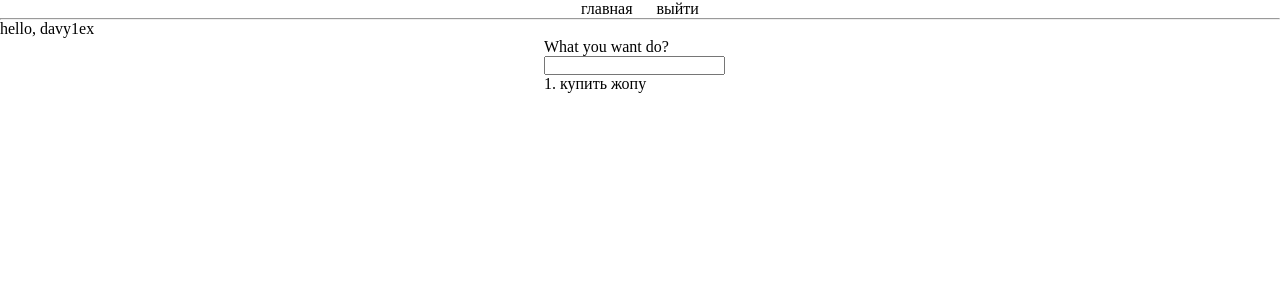
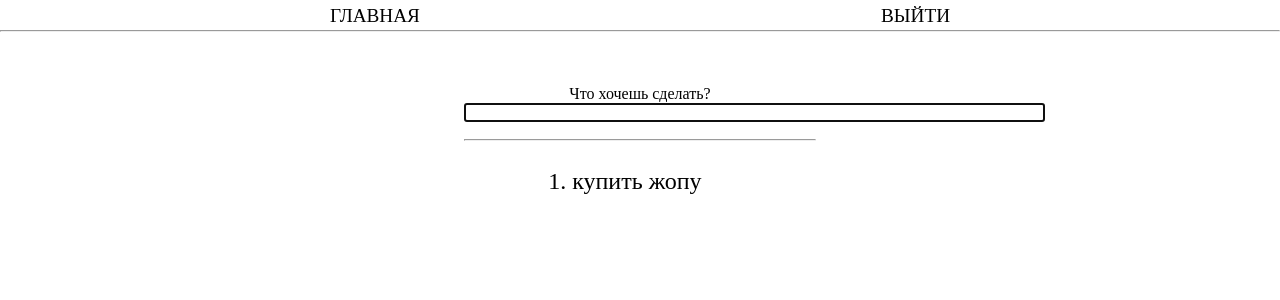
Before and after one commit to davy1ex/todo, a Flask app: page / in a window 1280 px wide. Shown: the top 300 px of the page. Run offline with Flask 2, Linux system fonts and the light colour scheme; a user stored in the database is signed in; data comes from the database, SQL or seed files in the repository; both versions use the stored data as it was after the commit.

Commit message:
visual changes

```diff
--- a/app/forms.py
+++ b/app/forms.py
@@ -4,7 +4,7 @@
 
 
 class NewTaskForm(FlaskForm):
-    add_task_field = StringField('What you want do?', validators=[DataRequired()])
+    add_task_field = StringField("Что хочешь сделать?", validators=[DataRequired()])
 
 
 class RegistrationForm(FlaskForm):
--- a/app/static/css/base.css
+++ b/app/static/css/base.css
@@ -1,48 +1,109 @@
 * {
     margin: 0;
     padding: 0;
+    /*dark-theme*/
+    /*background: black;
+    color: white;*/
 }
 
 a {
     text-decoration: none;
-    color: black;
+    color: black; /*white-theme*/
+    /*color: white;*/
+
 }
 
 a:visited {
-    color: black;
+    color: black; /*white-theme*/
+    /*color: white;*/
 }
 
 a:hover {
     color: red;
 }
 
-header ul {
+header {
+    width: 50%;
+    height: 30px;
     margin-left: auto;
     margin-right: auto;
-    width: 450px;
-    white-space: : 10px;
-    text-align: center;
+}
+
+header nav {
+    width: 100%;
+    padding-top: 5px;
+    align-items: center;
+    display: inline-block;
 }
 
 header a {
-    padding: 10px;
+    font-size: 1.2em;
+}
+
+
+
+header .left-nav {
+    float: left;
+    margin-left: 10px;
+    margin-right: auto;
+    /*word-spacing: 40px;*/
+}
+
+header .right-nav {
+    word-spacing: 20px;
+    float: right;
+    margin-right: 10px;
+    height: 30px;
+    /*display: inline-block;*/
+    text-align: right;
 }
 
 .reg-login {
     margin-left: auto;
     margin-right: auto;
     align-items: center;
-    /*width: 13em;*/
     width: 100%;
-    /*vertical-align: middle;*/
 
 }
 
-.task {
+.wrapper_content {
+    width: 55%;
+    margin: auto;
+}
+
+.wrapper_task {
     margin-left: auto;
     margin-right: auto;
-    width: 12em;
+    width: 50%;
     vertical-align: middle;
+    /*align-items: */
+}
+
+.task {
+    padding-top: 15%;
+    align-items: center;
+    text-align: center;
+}
+
+.task_list {
+    margin-top: 5%;
+    /*align-items: center;*/
+
+    font-size: 1.5em;
+}
+
+.task_list hr {
+    color: lightgray;
+}
+
+.wrapper_content {
+    align-items: center;
+    text-align: center;
+}
+
+.task_list .content {
+    margin-left: 5px;
+    text-align: left;
 }
 
 .errors {
@@ -64,3 +125,8 @@ header a {
 .flashed {
     color: red;
 }
+
+/*.dark-theme {
+    background: black;
+    color: white;
+}*/
--- a/app/templates/base.html
+++ b/app/templates/base.html
@@ -13,18 +13,30 @@
 </head>
 <body>
     <header>
-        <ul>
-            <a href="{{ url_for('index') }}">главная</a>
-            {% if not current_user.is_anonymous %}
-                <a href="{{ url_for('logout') }}">выйти</a>
-            {% else %}
-                <a href="{{ url_for('login') }}">войти</a>
-                <a href="{{ url_for('reg') }}">зарегистироваться</a>
-            {% endif %}
-        </ul>
-        <hr>
+        <nav>
+            <div class="left-nav">
+                <!-- <nav> -->
+                    <a href="{{ url_for('index') }}">ГЛАВНАЯ</a>
+                <!-- </nav>   -->
+            </div>
+            <div class="right-nav">
+                <!-- <nav>                         -->
+                    {% if not current_user.is_anonymous %}
+                        <a href="{{ url_for('logout') }}">ВЫЙТИ</a>
+                    {% else %}
+                        <a href="{{ url_for('login') }}">ВОЙТИ</a>
+                        <a href="{{ url_for('reg') }}">ЗАРЕГИСТРИРОВАТЬСЯ</a>
+                    {% endif %}
+                <!-- </nav>     -->
+            </div>
+        </nav>
+
     </header>
-    {% block content %}
-    {% endblock %}
+    <hr>
+    <div class="wrapper_content">
+        {% block content %}
+        {% endblock %}
+    </div>
+
 </body>
 </html>
--- a/app/templates/index.html
+++ b/app/templates/index.html
@@ -1,20 +1,34 @@
 {% extends 'base.html' %}
 {% block content %}
-    {% if not current_user.is_anonymous %}
-        hello, {{ current_user.username }}
-    {% endif %}
+    <div class="wrapper_task">
         <div class="task">
             <form action='' method='post' navalidate>
+                <p>
                     {{ form.csrf_token }}
-            {{ form.add_task_field.label }} <br>
-            {{ form.add_task_field() }}
+                    <p> {{ form.add_task_field.label }} </p>
+                    {{ form.add_task_field(size=70, autofocus=True) }}<br>
+                </p>
+
+
+                    <div class="task_list">
+
+                        <hr>
+                        <div class="wrapper_content">
+                            <div class="content">
                                 <br>
                                 {% for task in tasks %}
                                     <p>
                                         {{ task.self_id }}. {{ task.body }}
                                     </p>
                                 {% endfor %}
+                            </div>
+
+                        </div>
+                    </div>
+
             </form>
         </div>
+    </div>
+
 
 {% endblock %}
--- /dev/null
+++ b/app/templates/settings.html
@@ -0,0 +1,6 @@
+{% extends "base.html" %}
+{% block content %}
+    <div class="dark-theme">
+        это настройки, которые только что создались
+    </div>
+{% endblock %}
--- a/views.py
+++ b/views.py
@@ -40,7 +40,7 @@ def index():
             синтаксис: "-4"
             где 4 id (порядковый номер) задачи """
             try:  # ловит неверный id. Если такого нет, то страница просто перезагружается
-                db.session.delete(Task.query.filter_by(id=data_request[1:], master=user).first())
+                db.session.delete(Task.query.filter_by(self_id=data_request[1:], master=user).first())
                 db.session.commit()
             except exc.UnmappedInstanceError:
                 pass
@@ -84,6 +84,11 @@ def reg():
     return render_template("registration.html", form=form)
 
 
+@app.route("/settings")
+@login_required
+def settings():
+    return render_template("settings.html")
+
 @app.route("/logout")
 @login_required
 def logout():
```
Also changed, not shown: app/tasks.db. Lines whose indentation alone changed are shown as unchanged.
